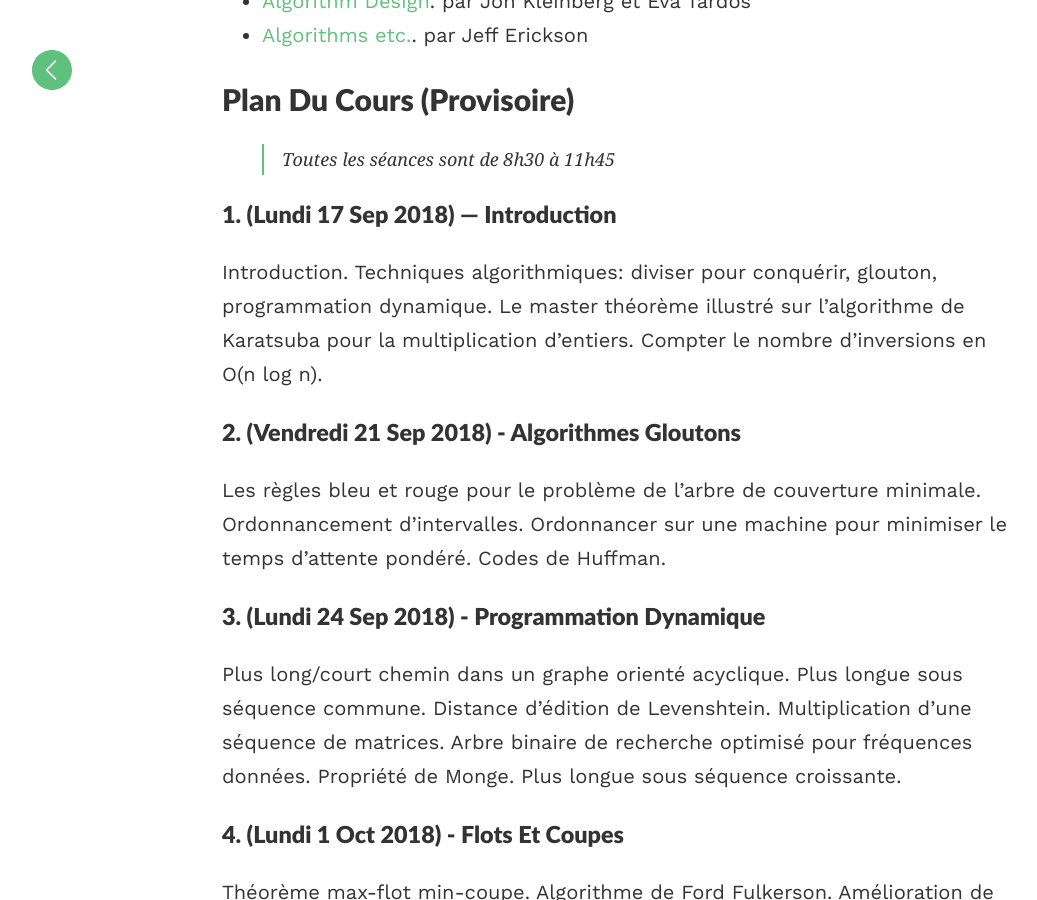
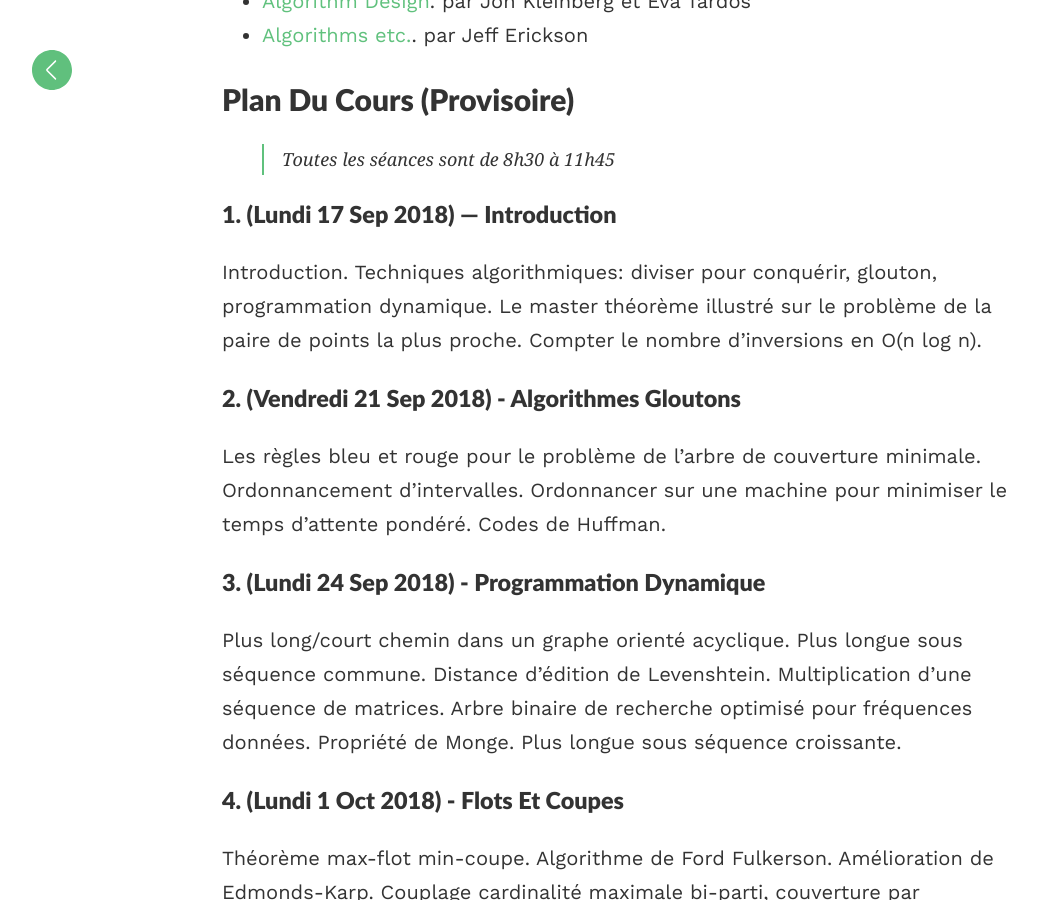
Before and after one commit to xtof-durr/xtof-durr.github.io, a Jekyll site: the page built from ALG/index.md, in a window 1280 px wide and 900 px high, scrolled down 634 px. Shown: the whole window, without its empty margins (18-1055 px from the left). Built offline with Jekyll 4.4.1, drawn with Linux system fonts in a browser that asks for light colours; our own code applies the rules of GitHub Pages for plain Markdown files.

Commit message:
closest points

```diff
--- a/ALG/index.md
+++ b/ALG/index.md
@@ -18,7 +18,7 @@ intervenants: [Christoph Dürr](http://www-desir.lip6.fr/~durrc/), [Nguyễn Kim
 
 ### 1. (Lundi 17 sep 2018) — Introduction
 
-Introduction.  Techniques algorithmiques: diviser pour conquérir, glouton, programmation dynamique.  Le master théorème illustré sur l'algorithme de Karatsuba pour la multiplication d'entiers. Compter le nombre d'inversions en O(n log n).
+Introduction.  Techniques algorithmiques: diviser pour conquérir, glouton, programmation dynamique.  Le master théorème illustré sur le problème de la paire de points la plus proche. Compter le nombre d'inversions en O(n log n).
 
 ### 2. (Vendredi 21 sep 2018) - Algorithmes gloutons
 
```
